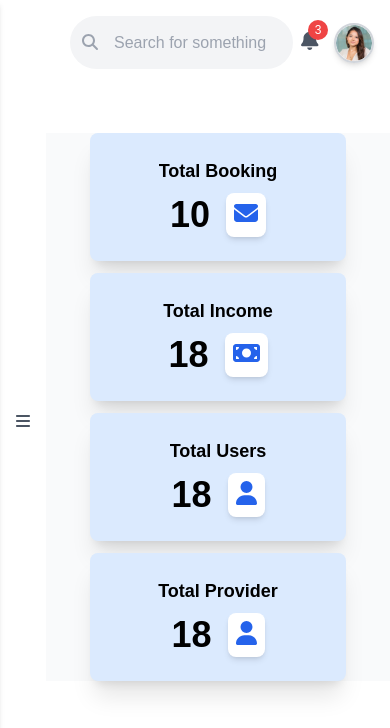
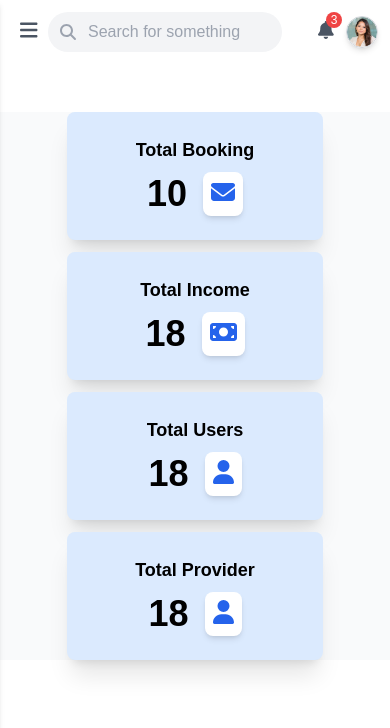
Before and after one commit to Abddullah/CLE_IN_ADMIN, a Next.js app: page / in a window 390 px wide. Shown: the top 728 px of the page. Built offline with nearby package versions, Linux system fonts and the light colour scheme.

Commit message:
NAVBAR & SIDEBAR [UPDATED]

```diff
--- a/app/components/Cards.tsx
+++ b/app/components/Cards.tsx
@@ -1,6 +1,5 @@
 import React from 'react';
 import { FontAwesomeIcon } from '@fortawesome/react-fontawesome';
-import { faClipboardList } from '@fortawesome/free-solid-svg-icons';
 
 interface BookingCardProps {
   totalBookings: number;
--- a/app/components/Navbar.tsx
+++ b/app/components/Navbar.tsx
@@ -1,50 +1,50 @@
 "use client";
 
-import { FontAwesomeIcon } from '@fortawesome/react-fontawesome';
-import { faBell, faSearch } from '@fortawesome/free-solid-svg-icons';
-import Image from 'next/image';
-import { useState } from 'react';
-import profileImage from '../../assets/Mask Group.png';
+import { FontAwesomeIcon } from "@fortawesome/react-fontawesome";
+import { faBell, faSearch } from "@fortawesome/free-solid-svg-icons";
+import Image from "next/image";
+import { useState } from "react";
+import profileImage from "../../assets/Mask Group.png";
 
 interface TitleProps {
   title: string;
 }
 
 const Navbar: React.FC<TitleProps> = ({ title }) => {
-  const [searchTerm, setSearchTerm] = useState('');
+  const [searchTerm, setSearchTerm] = useState("");
 
   const handleSearchChange = (event: React.ChangeEvent<HTMLInputElement>) => {
     setSearchTerm(event.target.value);
   };
 
   return (
-    <div className="w-full mx-auto flex items-center justify-between bg-white p-4 md:px-6 md:py-3 rounded-lg">
+    <div className="w-full flex items-center justify-between bg-white p-3 sm:p-4 md:px-6 md:py-3 rounded-lg">
       <div className="hidden md:block text-2xl font-bold text-[#343C6A] transition duration-200 ease-in-out">
         {title}
       </div>
 
-      <div className="flex-1 max-w-md relative mx-2">
+
+       <div className="flex-1 gap-3 max-w-full sm:max-w-xs md:max-w-md relative mx-9">
         <input
           type="text"
           value={searchTerm}
           onChange={handleSearchChange}
           placeholder="Search for something"
-          className="w-full h-[53px] bg-gray-100 rounded-full py-1 pl-11 pr-4 focus:outline-none focus:ring-2 focus:ring-blue-400 transition duration-200 ease-in-out"
+          className="w-full h-10 sm:h-12 bg-gray-100 rounded-full py-1 pl-10 pr-4 focus:outline-none focus:ring-2 focus:ring-blue-400 transition duration-200 ease-in-out"
         />
         <FontAwesomeIcon
           icon={faSearch}
-          className="absolute left-3 top-2.5 text-gray-400 mt-2"
+          className="absolute left-3 top-1/2 transform -translate-y-1/2 text-gray-400"
         />
       </div>
 
-      <div className="flex items-center space-x-4">
 
+
+
+      <div className="flex items-center space-x-3 sm:space-x-4">
         <div className="relative cursor-pointer transition duration-200 ease-in-out hover:text-blue-600">
-          <FontAwesomeIcon
-            icon={faBell}
-            className="text-gray-600 text-xl"
-          />
-          <span className="absolute top-0 right-0 bg-red-500 text-white text-xs rounded-full w-5 h-5 flex items-center justify-center transform translate-x-1/2 -translate-y-1/2">
+          <FontAwesomeIcon icon={faBell} className="text-gray-600 text-lg sm:text-xl" />
+          <span className="absolute top-0 right-0 bg-red-500 text-white text-xs rounded-full w-4 h-4 sm:w-5 sm:h-5 flex items-center justify-center transform translate-x-1/2 -translate-y-1/2">
             3
           </span>
         </div>
@@ -53,9 +53,9 @@ const Navbar: React.FC<TitleProps> = ({ title }) => {
           <Image
             src={profileImage}
             alt="User Profile"
-            width={40}
-            height={40}
-            className="rounded-full border-2 border-gray-300 shadow-md transition duration-200 ease-in-out hover:shadow-lg"
+            width={32}
+            height={32}
+            className="rounded-full border border-gray-300 shadow-md transition duration-200 ease-in-out hover:shadow-lg"
           />
         </div>
       </div>
--- a/app/components/SideBar.tsx
+++ b/app/components/SideBar.tsx
@@ -1,4 +1,4 @@
-'use client'
+'use client';
 
 import { FontAwesomeIcon } from '@fortawesome/react-fontawesome';
 import { faHome, faUser, faClipboard, faBriefcase, faGear, faClipboardList, faList, faBars } from '@fortawesome/free-solid-svg-icons';
@@ -12,11 +12,9 @@ const Sidebar = () => {
   const [isOpen, setIsOpen] = useState(false);
   const sidebarRef = useRef<HTMLDivElement>(null);
 
-
   const toggleSidebar = () => {
     setIsOpen(!isOpen);
   };
-
 
   const handleClickOutside = (event: MouseEvent) => {
     if (sidebarRef.current && !sidebarRef.current.contains(event.target as Node)) {
@@ -38,9 +36,11 @@ const Sidebar = () => {
 
   return (
     <div className="flex relative">
-
-      <button onClick={toggleSidebar} className="md:hidden p-4">
-        <FontAwesomeIcon icon={faBars} className="text-gray-600" />
+      <button
+        onClick={toggleSidebar}
+        className={`md:hidden fixed top-1 left-1 p-4 z-30 ${isOpen ? 'hidden' : ''}`}
+      >
+        <FontAwesomeIcon icon={faBars} className="text-gray-600 text-xl" />
       </button>
 
       <div
@@ -48,7 +48,6 @@ const Sidebar = () => {
         className={`bg-white shadow-md h-screen w-64 transition-transform duration-300 ease-in-out transform ${isOpen ? 'translate-x-0' : '-translate-x-full'} md:translate-x-0 fixed md:relative z-20 top-0`}
       >
         <div className="flex items-center p-4">
-
           <Image
             src={logo}
             alt="Logo"
@@ -80,7 +79,10 @@ const Sidebar = () => {
 
 
       {isOpen && (
-        <div className="fixed inset-0 bg-black bg-opacity-50 z-10 md:hidden" onClick={() => setIsOpen(false)}></div>
+        <div
+          className="fixed inset-0 bg-black bg-opacity-50 z-10 md:hidden"
+          onClick={() => setIsOpen(false)}
+        ></div>
       )}
     </div>
   );
--- a/app/layout.tsx
+++ b/app/layout.tsx
@@ -2,8 +2,10 @@ import type { Metadata } from "next";
 import localFont from "next/font/local";
 import "./globals.css";
 import FontAwesomeConfig from "@/fontawesome";
-import Sidebar from "./components/SideBar";
-import Navbar from "./components/Navbar";
+import Navbar from './components/Navbar';
+import  Sidebar  from "./components/SideBar";
+
+
 
 const geistSans = localFont({
   src: "./fonts/GeistVF.woff",
@@ -26,7 +28,18 @@ export default function RootLayout({
 }: Readonly<{
   children: React.ReactNode;
 }>) {
+
+
+
+
+
+
   return (
+
+
+
+
+
     <html lang="en">
       <head>
         <FontAwesomeConfig/>
@@ -35,8 +48,8 @@ export default function RootLayout({
         className={`${geistSans.variable} ${geistMono.variable} antialiased`}
       >
 
-
-<div className="flex h-screen">
+{
+ <div className="flex h-screen">
       <Sidebar />
       <div className="flex-1 flex flex-col">
         <Navbar title="Dashboard" />
@@ -44,7 +57,10 @@ export default function RootLayout({
           {children}
         </div>
       </div>
-    </div>
+    </div> }
+
+
+
 
 
 
```
